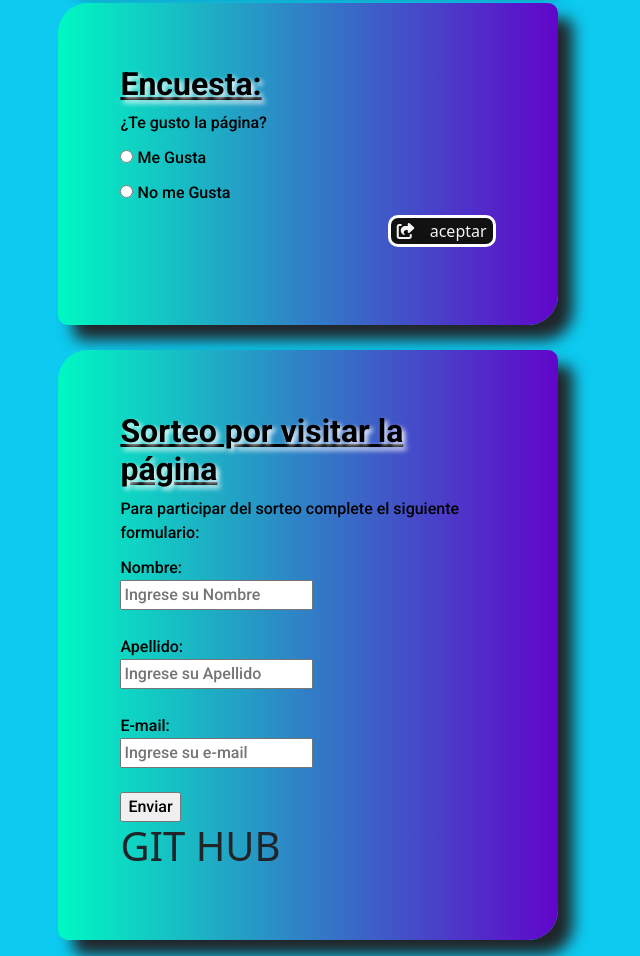
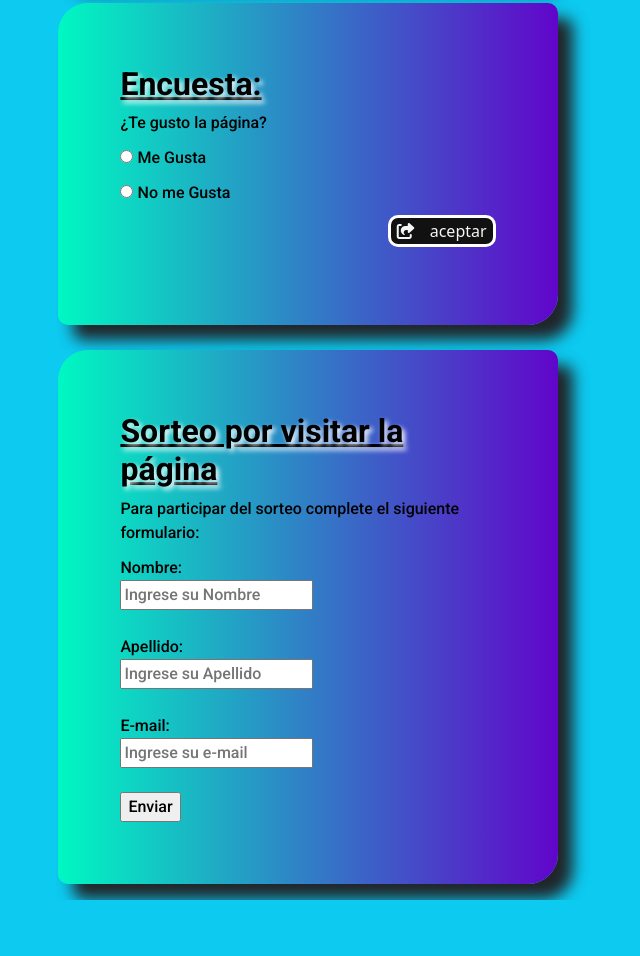
Before and after one commit to cjgros-32/cjgros-32.github.io, a plain HTML site: page index.html in a window 1280 px wide. Shown: the part 3227-4183 px from the top of the page, without its empty margins (332-972 px from the left). After the commit the page ends 4127 px from the top, so only its background shows below. Drawn offline with nearby package versions, Linux system fonts and the light colour scheme; a web font is replaced by a local one.

Commit message:
Update index.html

```diff
--- a/index.html
+++ b/index.html
@@ -165,9 +165,6 @@
                 </section>
             </form>
 
-            <section>
-                <h1>GIT HUB</h1>
-            </section>
 
 
 
```
